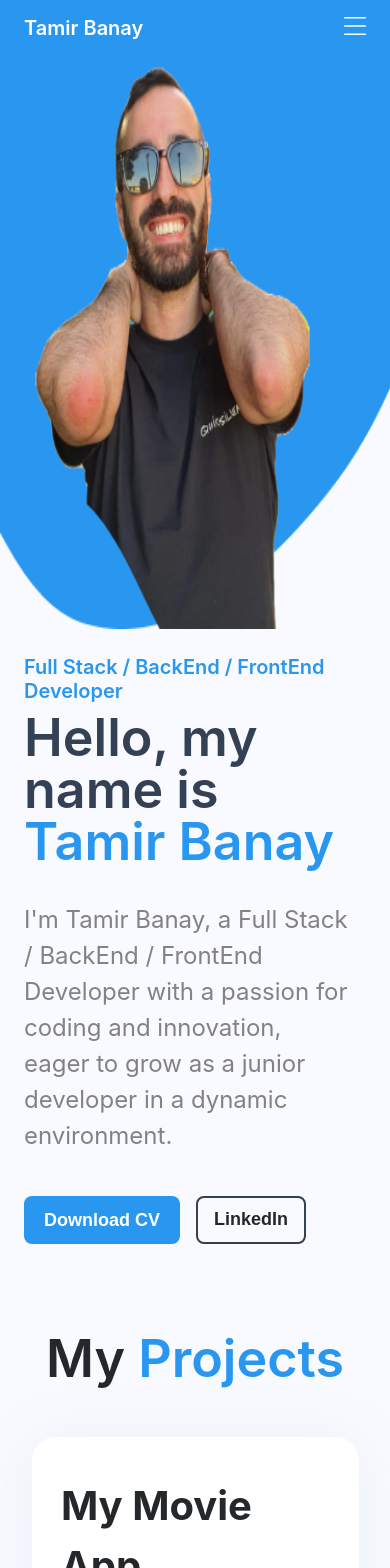
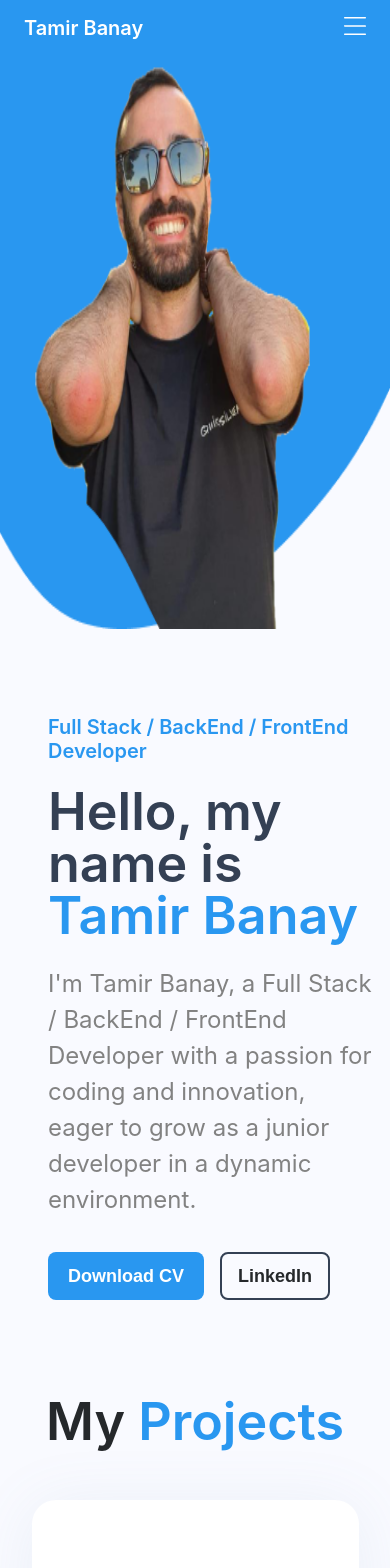
Before and after one commit to TamirBanay/my-personalSite, a React (Create React App) app in the folder my-personal-website/: page / in a window 390 px wide. Shown: the top 1568 px of the page. Built offline with nearby package versions, Linux system fonts and the light colour scheme.

Commit message:
fix problems

```diff
--- a/my-personal-website/src/componets/AboutMe/AboutMe.css
+++ b/my-personal-website/src/componets/AboutMe/AboutMe.css
@@ -2,13 +2,12 @@
   display: flex;
   flex-direction: row;
   width: 1, 036px;
-  height: 646px;
+  /* height: 646px; */
   gap: 60px;
   justify-content: center;
-
   align-items: flex-end;
   background-color: #f9faff;
-  padding-top: 80px;
+  padding: 80px 0px;
 }
 .aboutMe-img {
   width: 389px;
@@ -20,7 +19,7 @@
   height: 520px;
   display: flex;
   flex-direction: column;
-  gap: 60px;
+  gap: 32px;
   color: #344054;
 }
 .aboutMe-text-title {
@@ -30,9 +29,18 @@
   font-size: 60px;
   line-height: 100%;
   letter-spacing: -0.9px;
+  margin-top: 28px;
 }
 .aboutMe-text-description {
   width: 588px;
+  height: fit-content;
+  font-size: 24px;
+  font-weight: 400;
+  line-height: 36px;
+  color: #828282;
+}
+.aboutMe-text-description-sec {
+  /* width: 588px; */
   height: fit-content;
   font-size: 24px;
   font-weight: 400;
@@ -64,17 +72,18 @@ a {
   .aboutMe-main {
     display: flex;
     flex-direction: column-reverse;
-    width: 375px;
     height: 1371px;
-    padding: 0px 0px;
-    gap: 40px;
+    gap: 32px;
+    padding: 0px 24px;
   }
   .aboutMe-text {
     width: 327px;
     height: 700px;
-    padding: 0px 24px;
     gap: 32px;
     align-self: stretch;
+    align-self: center;
+    display: flex;
+    justify-content: center;
   }
   .aboutMe-text-title {
     color: #344054;
--- a/my-personal-website/src/componets/AboutMe/AboutMe.jsx
+++ b/my-personal-website/src/componets/AboutMe/AboutMe.jsx
@@ -15,7 +15,8 @@ function AboutMe() {
           I'm Tamir Banay, a Full Stack / BackEnd / FrontEnd Developer with a
           passion for coding and innovation, eager to grow as a junior developer
           in a dynamic environment.
-          <p />
+        </div>
+        <div className="aboutMe-text-description-sec">
           With a computer science degree and full-stack expertise, I'm seeking a
           role where I can grow and innovate alongside a forward-thinking team.
           Connect with me for dedication to tech and teamwork.
--- a/my-personal-website/src/componets/ContactMe/ContactMe.css
+++ b/my-personal-website/src/componets/ContactMe/ContactMe.css
@@ -5,7 +5,7 @@
   align-items: center;
   gap: 52px;
   align-self: stretch;
-  padding: 80px 0px;
+  padding: 48px 24px;
   background-color: #f9faff;
   margin-top: 0;
 }
@@ -67,6 +67,9 @@ input {
   font-weight: 500;
   line-height: 150%; /* 27px */
 }
+.send-button:hover {
+  background: var(--palette-blue-500, #0276d5);
+}
 .iconsAndCopyright {
   display: flex;
   flex-direction: column;
@@ -96,6 +99,8 @@ input {
 
 @media screen and (max-width: 480px) {
   .main-ContactMe {
+    padding: 48px 24px;
+
     margin-top: 180%;
   }
   .ContactMe-inputs {
@@ -107,4 +112,9 @@ input {
   .message {
     width: 327px;
   }
+  label {
+    font-size: 16px;
+
+    font-weight: 500;
+  }
 }
--- a/my-personal-website/src/componets/intro/Intro.css
+++ b/my-personal-website/src/componets/intro/Intro.css
@@ -3,36 +3,45 @@
   flex-direction: row;
   width: 100%;
   background-color: #f9faff;
+  justify-content: space-between;
 }
 .text-left {
-  width: 50%;
-  height: 629px;
+  width: 508px;
+  width: 508px;
   margin-top: 7%;
+  padding-left: 120px;
+  display: flex;
+  flex-direction: column;
+  align-items: flex-start;
+  gap: 24px;
 }
 .titels {
   color: #2997f0;
   font-weight: 600;
   font-size: 20px;
   line-height: 23.44px;
-  padding-left: 120px;
+  /* padding-left: 120px; */
 }
 .all-text {
   width: 508px;
-  height: 154px;
-  padding-left: 120px;
+  display: flex;
+  flex-direction: column;
+  align-items: flex-start;
+
+  gap: 32px;
 }
 .first-text {
   color: #344054;
   font-weight: 600;
   font-size: 64px;
   line-height: 76.8px;
-  margin-top: 3%;
+  /* margin-top: 3%; */
 }
 .name-color {
   color: #2997f0;
 }
 .about-intro {
-  margin-top: 34px;
+  /* margin-top: 34px; */
   color: var(--font-medium-emphasis, #828282);
   /* font-family: Roboto; */
   font-size: 24px;
@@ -86,7 +95,7 @@
   background-color: #f2f2f2;
 }
 .img-rigth {
-  width: 50%;
+  width: 768px;
   height: 629px;
 }
 a {
@@ -97,6 +106,17 @@ a {
     display: flex;
     flex-direction: column-reverse;
     width: 100%;
+    padding-left: 0px;
+  }
+  .text-left {
+    width: 375px;
+    display: flex;
+    padding: 60px 0px 48px 24px;
+    flex-direction: column;
+    justify-content: center;
+    align-items: flex-start;
+    /* justify-items: flex-start; */
+    gap: 24px;
   }
   .img-rigth {
     width: 375px;
@@ -113,19 +133,22 @@ a {
   .all-text {
     width: 327px;
     padding-left: 24px;
+    gap: 24px;
   }
   .first-text {
     width: 327px;
     font-size: 52px;
     line-height: 52px;
-    width: 600;
+  }
+  .first-text .name-color {
+    width: 327px; /* Adjust the width to ensure it fits in one line */
+    display: flex;
+    flex-wrap: nowrap; /* This prevents the row from breaking down */
   }
   .img-rigth {
     width: 100%;
   }
   .buttons {
-    gap: 16px;
-    padding-top: 32px;
   }
   .linkedinButton {
     font-weight: 600;
--- a/my-personal-website/src/componets/myProjects/MyProjects.css
+++ b/my-personal-website/src/componets/myProjects/MyProjects.css
@@ -7,6 +7,7 @@
   justify-content: center;
   background-color: #f9faff;
   gap: 60px;
+  padding: 80px 0px;
 }
 .project-main-title {
   text-align: center;
@@ -102,7 +103,6 @@
     padding: 48px 24px;
     flex-direction: column;
     align-items: center;
-
     gap: 52px;
   }
   .project {
@@ -113,7 +113,6 @@
     height: 818px;
     border-radius: 24px;
     gap: 32px;
-    /* margin-bottom: 252px; */
   }
   .project-main-title {
     width: fit-content;
@@ -136,7 +135,7 @@
     color: #25282b;
   }
   .project-title {
-    width: 257px;
+    width: 268.112px;
     height: fit-content;
     margin-bottom: 0px;
     font-size: 40px;
@@ -144,6 +143,7 @@
     line-height: 150%;
     color: #25282b;
     font-style: normal;
+
   }
 
   .project-description {
--- a/my-personal-website/src/componets/myProjects/MyProjectss.jsx
+++ b/my-personal-website/src/componets/myProjects/MyProjectss.jsx
@@ -27,7 +27,7 @@ function myProjects() {
 
       <div className="project">
         <div className="project-text">
-          <div className="project-title">My Movie App</div>
+          <div className="project-title">Movie App</div>
           <div className="project-description">
             The Movie Explorer App combines React and Django to offer users an
             interactive platform for exploring movies, featuring detailed
--- a/my-personal-website/src/componets/mySkills/MySkills.css
+++ b/my-personal-website/src/componets/mySkills/MySkills.css
@@ -5,7 +5,7 @@
   height: 608px;
   align-items: center;
   gap: 64px;
-  padding: 80px 80px 0px;
+  padding: 80px 0px;
 }
 .mySkills-main-title {
   color: var(--gray-700, #344054);
@@ -22,9 +22,10 @@
 }
 .mySkills-boxs {
   width: 400px;
-  height: 408px;
+  height: 350px;
   padding: 40px;
   align-items: flex-start;
+  justify-content: center;
   gap: 10px;
   flex: 1 0 0;
   align-self: stretch;
@@ -72,6 +73,12 @@
     flex-direction: column;
     gap: 40px;
   }
+  .mySkills-list {
+    gap: 10px;
+    font-weight: 500;
+    letter-spacing: -0.3px;
+
+  }
 }
 @media screen and (min-width: 768px) and (max-width: 1540px) {
   .mySkills-main {
```
